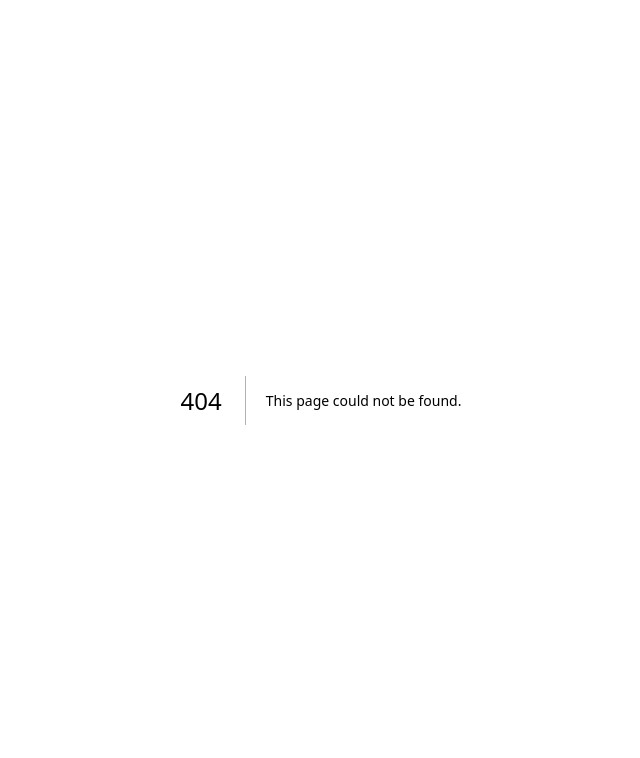
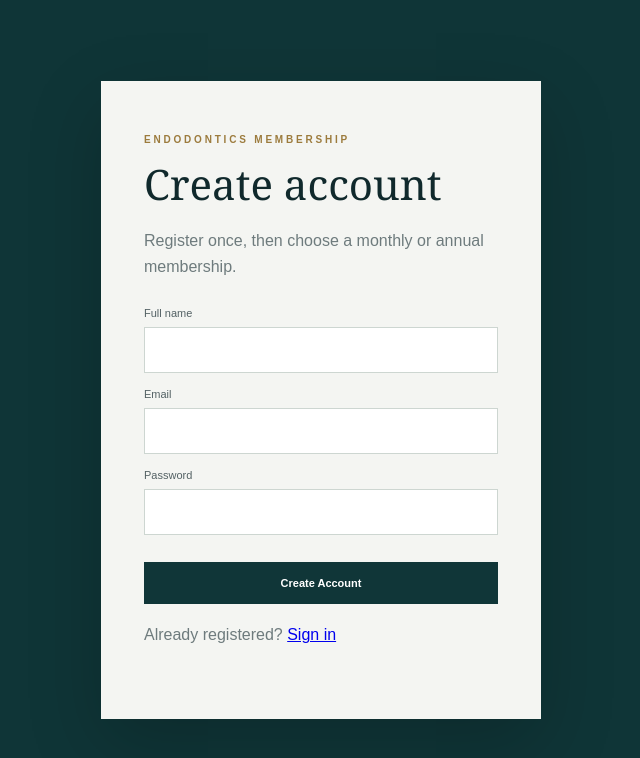
Before and after one commit to mutumajid111-creator/endodontics-hub, a Next.js app: page /register in a window 1280 px wide. Before the commit this address had no page. Shown: the top 758 px of the page, without its empty margins (319-959 px from the left). Built offline with nearby package versions, Linux system fonts and the light colour scheme; no server answers.

Commit message:
Add member registration page

```diff
--- /dev/null
+++ b/app/register/page.tsx
@@ -0,0 +1,33 @@
+"use client";
+
+import Link from "next/link";
+import { FormEvent, useState } from "react";
+import { useRouter } from "next/navigation";
+import { supabase } from "@/lib/supabase";
+
+export default function RegisterPage(){
+  const router=useRouter();
+  const [fullName,setFullName]=useState("");
+  const [email,setEmail]=useState("");
+  const [password,setPassword]=useState("");
+  const [loading,setLoading]=useState(false);
+  const [message,setMessage]=useState("");
+
+  async function submit(e:FormEvent<HTMLFormElement>){
+    e.preventDefault(); setLoading(true); setMessage("");
+    const {data,error}=await supabase.auth.signUp({email,password,options:{data:{full_name:fullName}}});
+    if(error){setMessage(error.message);setLoading(false);return;}
+    if(data.session){router.replace("/pricing"); router.refresh(); return;}
+    setMessage("Account created. Check your email if confirmation is required, then sign in."); setLoading(false);
+  }
+
+  return <main className="adminLoginPage"><form className="adminLoginCard" onSubmit={submit}>
+    <p className="eyebrow">ENDODONTICS MEMBERSHIP</p><h1>Create account</h1><p>Register once, then choose a monthly or annual membership.</p>
+    <label>Full name<input value={fullName} onChange={e=>setFullName(e.target.value)} required /></label>
+    <label>Email<input type="email" value={email} onChange={e=>setEmail(e.target.value)} required /></label>
+    <label>Password<input type="password" minLength={8} value={password} onChange={e=>setPassword(e.target.value)} required /></label>
+    {message && <div className="adminLoginError">{message}</div>}
+    <button type="submit" disabled={loading}>{loading?"Creating account...":"Create Account"}</button>
+    <p style={{marginTop:18}}>Already registered? <Link href="/member/login">Sign in</Link></p>
+  </form></main>;
+}
```
